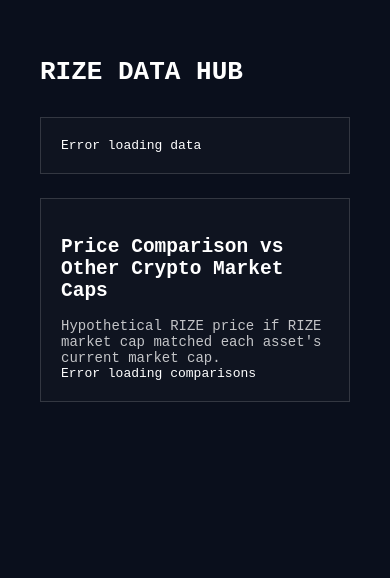
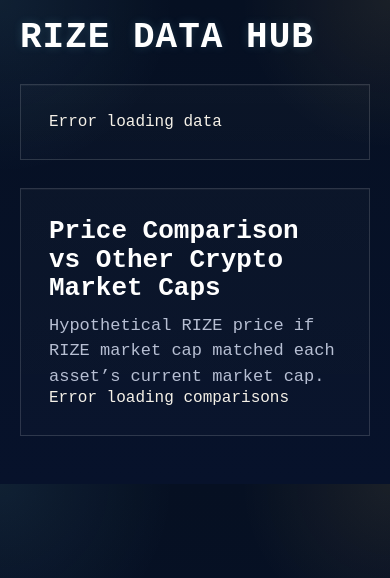
Before and after one commit to hcftrize/rize-data, a plain HTML site: page index.html in a window 390 px wide. Drawn offline with Linux system fonts and the light colour scheme; no server answers.

Commit message:
Update index.html

```diff
--- a/index.html
+++ b/index.html
@@ -4,53 +4,161 @@
   <meta charset="UTF-8" />
   <title>RIZE Data Hub</title>
   <style>
+    :root {
+      --bg: #07122b;
+      --panel: #0b1838;
+      --border: rgba(255,255,255,0.14);
+      --text: #f5f1e8;
+      --muted: #b7bfd3;
+      --accent: #7ee0ff;
+      --accent2: #ffd36b;
+    }
+
+    * {
+      box-sizing: border-box;
+    }
+
     body {
-      font-family: monospace;
-      background: #0a0f1c;
-      color: white;
-      padding: 40px;
-      max-width: 1100px;
+      margin: 0;
+      padding: 36px;
+      background:
+        radial-gradient(circle at top left, rgba(126,224,255,0.08), transparent 28%),
+        radial-gradient(circle at top right, rgba(255,211,107,0.08), transparent 24%),
+        linear-gradient(180deg, #061022 0%, var(--bg) 100%);
+      color: var(--text);
+      font-family: "Courier New", monospace;
+    }
+
+    .wrap {
+      max-width: 1240px;
       margin: 0 auto;
     }
 
     h1 {
-      margin-bottom: 30px;
+      margin: 0 0 28px 0;
+      font-size: 48px;
+      line-height: 1;
+      letter-spacing: 1px;
+      text-transform: uppercase;
+      color: white;
+      text-shadow: 0 0 10px rgba(126,224,255,0.18);
+    }
+
+    h2 {
+      margin: 0 0 10px 0;
+      font-size: 32px;
+      line-height: 1.1;
+      color: white;
+    }
+
+    .sub {
+      color: var(--muted);
+      font-size: 18px;
+      margin-bottom: 24px;
+      line-height: 1.5;
     }
 
     .card {
-      border: 1px solid rgba(255,255,255,0.15);
-      padding: 20px;
-      margin-bottom: 24px;
-      background: rgba(255,255,255,0.02);
+      background: linear-gradient(180deg, rgba(255,255,255,0.02), rgba(255,255,255,0.01));
+      border: 1px solid var(--border);
+      padding: 28px;
+      margin-bottom: 28px;
+      box-shadow: inset 0 1px 0 rgba(255,255,255,0.04);
+    }
+
+    .metrics {
+      display: grid;
+      grid-template-columns: repeat(2, minmax(260px, 1fr));
+      gap: 18px 28px;
     }
 
     .metric {
-      margin: 8px 0;
+      padding: 14px 16px;
+      border: 1px solid rgba(255,255,255,0.08);
+      background: rgba(255,255,255,0.015);
+    }
+
+    .metric-label {
+      display: block;
+      font-size: 16px;
+      color: var(--muted);
+      margin-bottom: 8px;
+      text-transform: uppercase;
+      letter-spacing: 0.5px;
+    }
+
+    .metric-value {
+      font-size: 28px;
+      color: white;
+      font-weight: bold;
+      line-height: 1.2;
     }
 
     table {
       width: 100%;
       border-collapse: collapse;
-      margin-top: 12px;
+      margin-top: 18px;
     }
 
     th, td {
+      padding: 14px 12px;
+      border-bottom: 1px solid rgba(255,255,255,0.1);
       text-align: left;
-      padding: 10px 8px;
-      border-bottom: 1px solid rgba(255,255,255,0.12);
+      font-size: 18px;
     }
 
     th {
-      opacity: 0.85;
+      color: var(--muted);
+      font-size: 15px;
+      text-transform: uppercase;
+      letter-spacing: 0.6px;
+    }
+
+    td {
+      color: white;
+    }
+
+    tr:hover td {
+      background: rgba(255,255,255,0.02);
     }
 
     .small {
-      opacity: 0.75;
-      font-size: 14px;
+      color: var(--muted);
+      font-size: 17px;
+      line-height: 1.5;
+      margin-top: 4px;
+    }
+
+    @media (max-width: 900px) {
+      body {
+        padding: 20px;
+      }
+
+      h1 {
+        font-size: 36px;
+      }
+
+      h2 {
+        font-size: 26px;
+      }
+
+      .metrics {
+        grid-template-columns: 1fr;
+      }
+
+      th, td {
+        font-size: 15px;
+        padding: 10px 8px;
+      }
+
+      .metric-value {
+        font-size: 24px;
+      }
     }
   </style>
 </head>
 <body>
+  <div class="wrap">
     <h1>RIZE DATA HUB</h1>
 
     <div class="card">
@@ -60,9 +168,10 @@
     <div class="card">
       <h2>Price Comparison vs Other Crypto Market Caps</h2>
       <div class="small">
-      Hypothetical RIZE price if RIZE market cap matched each asset's current market cap.
+        Hypothetical RIZE price if RIZE market cap matched each asset’s current market cap.
       </div>
       <div id="comparisons">Loading comparisons...</div>
+    </div>
   </div>
 
   <script>
@@ -72,9 +181,9 @@
 
       const compareCoins = [
         { label: "LINK", id: "chainlink" },
-        { label: "CC", id: "canton" },
+        { label: "CC", id: "canton-network" },
         { label: "SHIB", id: "shiba-inu" },
-        { label: "QNT", id: "quant" },
+        { label: "QNT", id: "quant-network" },
         { label: "BONK", id: "bonk" },
         { label: "PENGU", id: "pudgy-penguins" },
         { label: "MANA", id: "decentraland" },
@@ -91,24 +200,17 @@
           fetch("https://api.coingecko.com/api/v3/coins/rize")
         ]);
 
-        if (!marketsRes.ok) {
-          mainBox.innerText = "HTTP error on /coins/markets: " + marketsRes.status;
-          comparisonBox.innerText = "Unable to load comparisons.";
-          return;
-        }
-
-        if (!rizeDetailRes.ok) {
-          mainBox.innerText = "HTTP error on /coins/rize: " + rizeDetailRes.status;
+        if (!marketsRes.ok || !rizeDetailRes.ok) {
+          mainBox.innerText = "Error loading data";
           comparisonBox.innerText = "Unable to load comparisons.";
           return;
         }
 
         const markets = await marketsRes.json();
         const rizeDetail = await rizeDetailRes.json();
+        const byId = Object.fromEntries(markets.map(c => [c.id, c]));
+        const rize = byId["rize"];
 
-        const byId = Object.fromEntries(markets.map(c => [c.id, c]));
-
-        const rize = byId["rize"];
         if (!rize) {
           mainBox.innerText = "RIZE data not found.";
           comparisonBox.innerText = "";
@@ -141,19 +243,43 @@
         }
 
         mainBox.innerHTML = `
-          <div class="metric"><strong>Price:</strong> ${fmtUsd(price, 8)}</div>
-          <div class="metric"><strong>Market Cap:</strong> ${fmtUsd(mcap, 0)}</div>
-          <div class="metric"><strong>FDV:</strong> ${fmtUsd(fdv, 0)}</div>
-          <div class="metric"><strong>TVL:</strong> ${fmtUsd(tvl, 0)}</div>
-          <div class="metric"><strong>MCAP / TVL:</strong> ${mcapTvl ? fmtNumber(mcapTvl, 2) : "N/A"}</div>
-          <div class="metric"><strong>FDV / TVL:</strong> ${fdvTvl ? fmtNumber(fdvTvl, 2) : "N/A"}</div>
-          <div class="metric"><strong>Circulating Supply:</strong> ${fmtNumber(circulatingSupply, 0)}</div>
+          <div class="metrics">
+            <div class="metric">
+              <span class="metric-label">Price</span>
+              <span class="metric-value">${fmtUsd(price, 8)}</span>
+            </div>
+            <div class="metric">
+              <span class="metric-label">Market Cap</span>
+              <span class="metric-value">${fmtUsd(mcap, 0)}</span>
+            </div>
+            <div class="metric">
+              <span class="metric-label">FDV</span>
+              <span class="metric-value">${fmtUsd(fdv, 0)}</span>
+            </div>
+            <div class="metric">
+              <span class="metric-label">TVL</span>
+              <span class="metric-value">${fmtUsd(tvl, 0)}</span>
+            </div>
+            <div class="metric">
+              <span class="metric-label">MCAP / TVL</span>
+              <span class="metric-value">${mcapTvl ? fmtNumber(mcapTvl, 2) : "N/A"}</span>
+            </div>
+            <div class="metric">
+              <span class="metric-label">FDV / TVL</span>
+              <span class="metric-value">${fdvTvl ? fmtNumber(fdvTvl, 2) : "N/A"}</span>
+            </div>
+            <div class="metric">
+              <span class="metric-label">Circulating Supply</span>
+              <span class="metric-value">${fmtNumber(circulatingSupply, 0)}</span>
+            </div>
+          </div>
         `;
 
         let rows = "";
 
         for (const coin of compareCoins) {
           const target = byId[coin.id];
+
           if (!target || !target.market_cap || !circulatingSupply || !price || !mcap) {
             rows += `
               <tr>
@@ -169,7 +295,6 @@
           const targetMcap = target.market_cap;
           const hypotheticalPrice = targetMcap / circulatingSupply;
           const relativeMcapPercent = (mcap / targetMcap) * 100;
-          const upsideMultiple = hypotheticalPrice / price;
 
           rows += `
             <tr>
```
Lines whose indentation alone changed are shown as unchanged.
